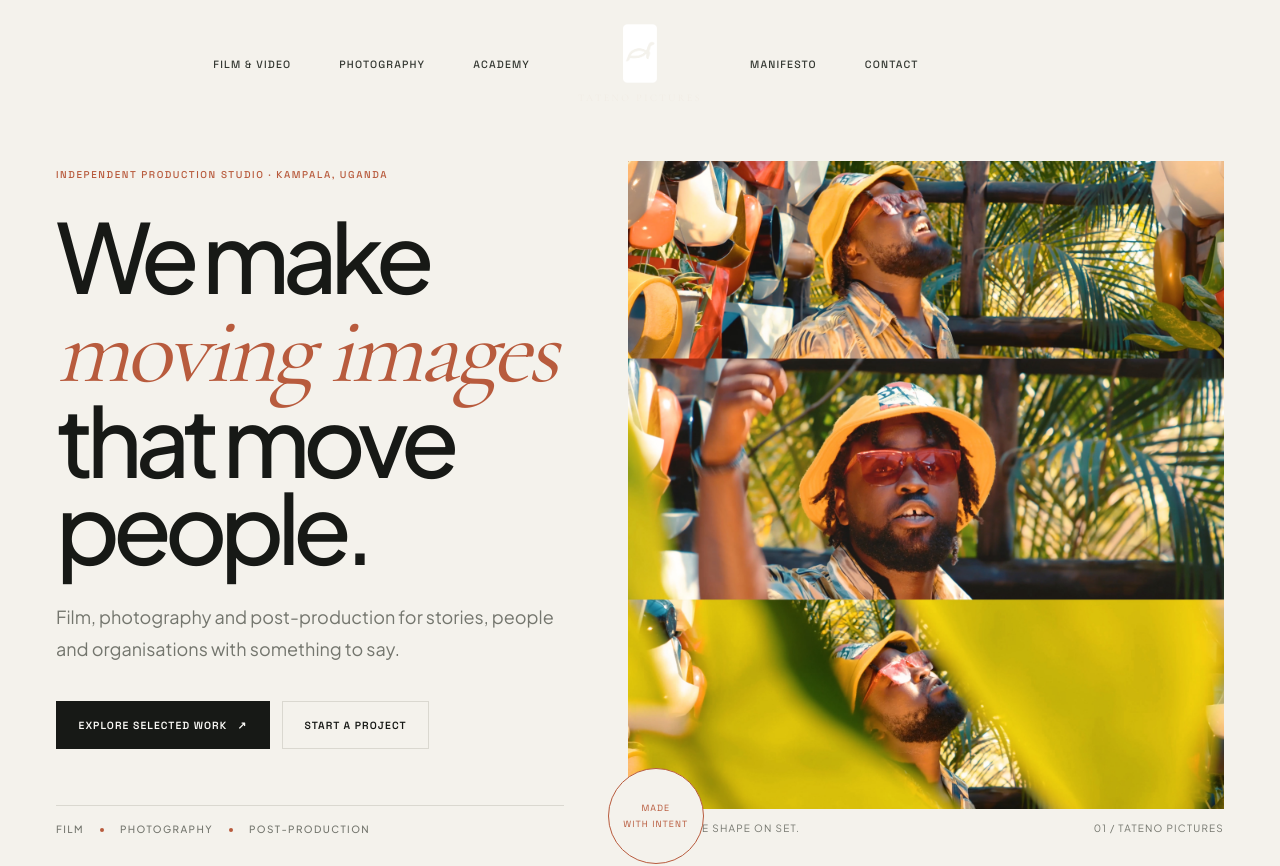
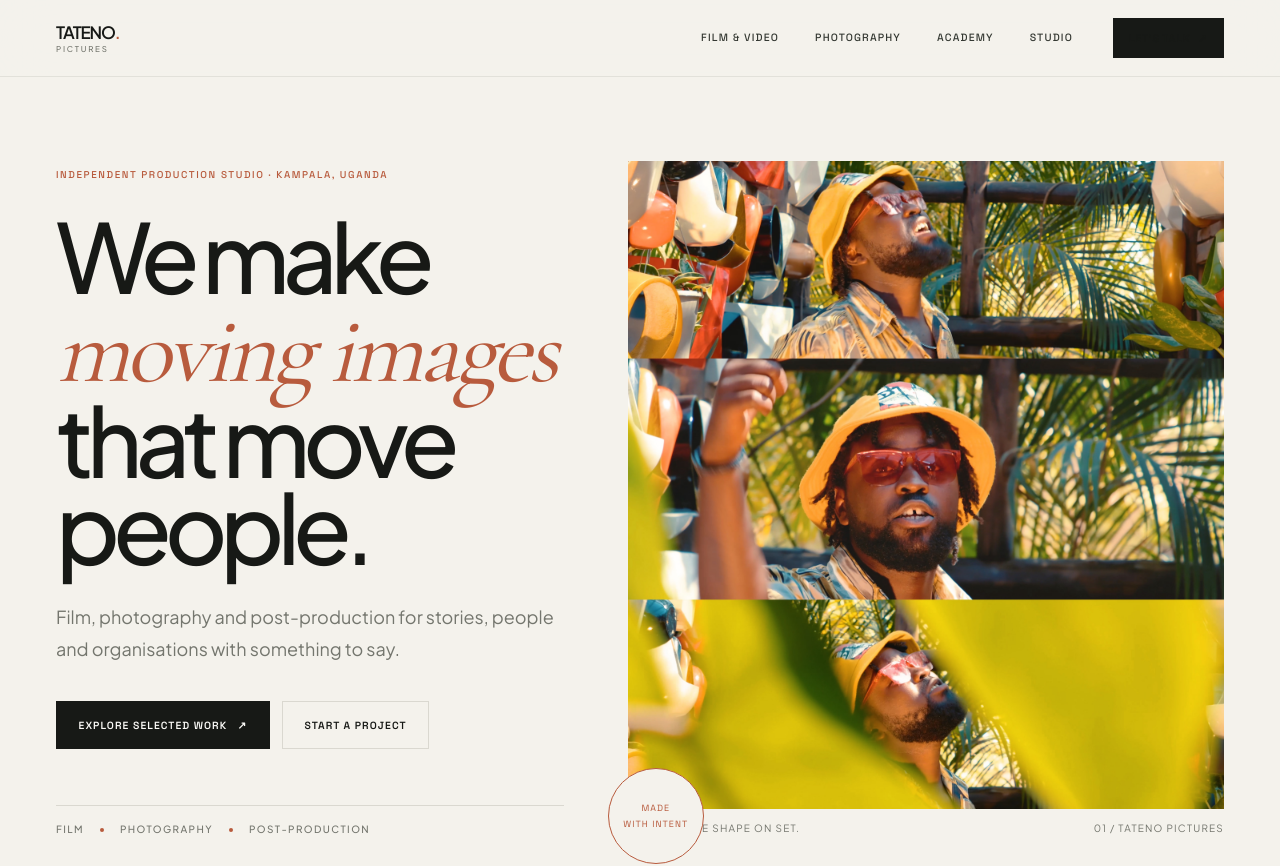
Before and after one commit to OkechaWilly/tatenopictures-web, a Next.js app: page / in a window 1280 px wide. Shown: the top 866 px of the page. Built offline with nearby package versions, Linux system fonts and the light colour scheme.

Commit message:
Reimagine Tateno Pictures with an editorial studio design system

```diff
--- a/src/components/Navbar.tsx
+++ b/src/components/Navbar.tsx
@@ -1,222 +1,56 @@
 'use client';
 
 import Link from 'next/link';
-import Image from 'next/image';
-import { useState, useEffect } from 'react';
+import { useState } from 'react';
 import { usePathname } from 'next/navigation';
-import { motion, AnimatePresence } from 'framer-motion';
+import { AnimatePresence, motion } from 'framer-motion';
+
+const links = [
+  { label: 'Film & Video', href: '/work' },
+  { label: 'Photography', href: '/photography' },
+  { label: 'Academy', href: '/academy' },
+];
 
 export default function Navbar() {
-  const [isScrolled, setIsScrolled] = useState(false);
-  const [isMobileMenuOpen, setIsMobileMenuOpen] = useState(false);
-  const [activeSection, setActiveSection] = useState('hero');
+  const [open, setOpen] = useState(false);
   const pathname = usePathname();
 
-  // Scroll detection for transparent-to-solid navbar transition
-  useEffect(() => {
-    const handleScroll = () => {
-      setIsScrolled(window.scrollY > 40);
-    };
-    window.addEventListener('scroll', handleScroll);
-    return () => window.removeEventListener('scroll', handleScroll);
-  }, []);
+  return (
+    <header className="fixed inset-x-0 top-0 z-50 border-b border-[rgba(23,25,22,.08)] bg-[rgba(244,242,236,.92)] backdrop-blur-xl">
+      <nav aria-label="Main navigation" className="mx-auto flex h-[76px] max-w-[1600px] items-center justify-between px-5 sm:px-8 lg:px-14">
+        <Link href="/" className="group flex flex-col leading-none" aria-label="Tateno Pictures home">
+          <span className="text-[17px] font-semibold tracking-[-.07em] text-[var(--ink)]">TATENO<span className="text-[var(--accent)]">.</span></span>
+          <span className="mt-1 text-[8px] font-medium uppercase tracking-[.22em] text-[var(--muted)]">Pictures</span>
+        </Link>
 
-  // IntersectionObserver to detect active page section for menu highlighting
-  useEffect(() => {
-    if (pathname !== '/') return;
+        <div className="hidden items-center gap-9 md:flex">
+          {links.map((link) => (
+            <Link key={link.href} href={link.href} className={`nav-link ${pathname === link.href || (link.href === '/work' && pathname.startsWith('/work/')) ? 'active' : ''}`}>
+              {link.label}
+            </Link>
+          ))}
+          <Link href="/#manifesto" className="nav-link">Studio</Link>
+          <Link href="/#contact" className="ml-1 inline-flex min-h-10 items-center bg-[var(--ink)] px-4 text-[10px] font-semibold uppercase tracking-[.1em] text-white transition-colors hover:bg-[var(--accent)]">Let's talk <span className="ml-2">↗</span></Link>
+        </div>
 
-    const sections = ['hero', 'work', 'manifesto', 'academy', 'contact'];
-    const observers = sections.map((id) => {
-      const el = document.getElementById(id);
-      if (!el) return null;
+        <button type="button" onClick={() => setOpen(!open)} aria-expanded={open} aria-controls="mobile-navigation" aria-label={open ? 'Close navigation' : 'Open navigation'} className="flex h-10 w-10 flex-col items-center justify-center gap-[5px] border border-[var(--line)] md:hidden">
+          <span className={`h-px w-5 bg-[var(--ink)] transition-transform ${open ? 'translate-y-[3px] rotate-45' : ''}`} />
+          <span className={`h-px w-5 bg-[var(--ink)] transition-opacity ${open ? 'opacity-0' : ''}`} />
+          <span className={`h-px w-5 bg-[var(--ink)] transition-transform ${open ? '-translate-y-[9px] -rotate-45' : ''}`} />
+        </button>
+      </nav>
 
-      const observer = new IntersectionObserver(
-        (entries) => {
-          entries.forEach((entry) => {
-            if (entry.isIntersecting) {
-              setActiveSection(id);
-            }
-          });
-        },
-        { threshold: 0.3 }
-      );
-
-      observer.observe(el);
-      return { observer, el };
-    });
-
-    return () => {
-      observers.forEach((obs) => {
-        if (obs) obs.observer.unobserve(obs.el);
-      });
-    };
-  }, [pathname]);
-
-  return (
-    <>
-      <header className="fixed w-full z-50 top-0 left-0">
-        <nav
-          className={`transition-all duration-500 ${
-            isScrolled
-              ? 'bg-[#060608]/90 backdrop-blur-xl border-b border-[rgba(201,168,76,0.08)] py-4'
-              : 'bg-transparent py-6'
-          }`}
-        >
-          <div className="max-w-7xl mx-auto px-6 sm:px-8 lg:px-12 flex items-center justify-between">
-
-            {/* Desktop Left Nav Links */}
-            <div className="hidden md:flex items-center gap-8 lg:gap-12 flex-1 justify-end pr-12">
-              <Link href="/work" className={`nav-link uppercase ${pathname.startsWith('/work') ? 'text-[#C9A84C]' : 'text-[#8C867F]'}`}>Film & Video</Link>
-              <Link href="/photography" className={`nav-link uppercase ${pathname === '/photography' ? 'text-[#C9A84C]' : 'text-[#8C867F]'}`}>Photography</Link>
-
-              {/* ACADEMY Page Link */}
-              <Link
-                href="/academy"
-                className={`nav-link uppercase ${
-                  pathname === '/academy' ? 'text-[#C9A84C]' : 'text-[#8C867F]'
-                }`}
-              >
-                Academy
-              </Link>
-            </div>
-
-            {/* Centered Brand Logo */}
-            <div className="flex-shrink-0 z-50">
-              <Link href="/" className="flex flex-col items-center group">
-                <Image
-                  src="/images/tateno-pics-logo-w.png"
-                  alt="Tateno Pictures Logo"
-                  width={34}
-                  height={58}
-                  className="object-contain transition-transform duration-500 group-hover:scale-105"
-                  priority
-                />
-                <span className="text-[10px] text-[#F0EBE3] font-serif font-light tracking-[0.25em] mt-2 uppercase transition-colors duration-300 group-hover:text-[#C9A84C]">
-                  Tateno Pictures
-                </span>
-              </Link>
-            </div>
-
-            {/* Desktop Right Nav Links */}
-            <div className="hidden md:flex items-center gap-8 lg:gap-12 flex-1 pl-12">
-              {/* ABOUT Manifesto Section */}
-              <Link
-                href="/#manifesto"
-                className={`nav-link uppercase ${
-                  activeSection === 'manifesto' ? 'text-[#C9A84C]' : 'text-[#8C867F]'
-                }`}
-              >
-                Manifesto
-              </Link>
-
-              {/* CONTACT Section Button */}
-              <Link
-                href="/#contact"
-                className={`nav-link uppercase ${
-                  activeSection === 'contact' ? 'text-[#C9A84C]' : 'text-[#8C867F]'
-                }`}
-              >
-                Contact
-              </Link>
-            </div>
-
-            {/* Mobile Navigation Toggle Button */}
-            <button
-              onClick={() => setIsMobileMenuOpen(!isMobileMenuOpen)}
-              className="md:hidden text-[#F0EBE3] p-2 focus:outline-none z-50"
-              aria-label="Toggle menu"
-            >
-              <div className="w-6 h-6 flex flex-col justify-center space-y-1.5">
-                <span className={`block h-[1px] w-6 bg-[#F0EBE3] transition-all duration-300 ${
-                  isMobileMenuOpen ? 'rotate-45 translate-y-[7px]' : ''
-                }`}></span>
-                <span className={`block h-[1px] w-4 bg-[#F0EBE3] transition-all duration-300 ${
-                  isMobileMenuOpen ? 'opacity-0' : 'opacity-100'
-                }`}></span>
-                <span className={`block h-[1px] w-6 bg-[#F0EBE3] transition-all duration-300 ${
-                  isMobileMenuOpen ? '-rotate-45 -translate-y-[7px]' : ''
-                }`}></span>
-              </div>
-            </button>
-
-          </div>
-        </nav>
-      </header>
-
-      {/* Mobile Menu Overlay */}
       <AnimatePresence>
-        {isMobileMenuOpen && (
-          <motion.div
-            initial={{ opacity: 0 }}
-            animate={{ opacity: 1 }}
-            exit={{ opacity: 0 }}
-            transition={{ duration: 0.3, ease: 'easeInOut' }}
-            className="mobile-menu-overlay"
-          >
-            <div className="flex flex-col h-full justify-between py-12">
-
-              {/* Brand Header */}
-              <div className="flex justify-center border-b border-[rgba(201,168,76,0.1)] pb-6">
-                <span className="font-serif font-light text-xl tracking-[0.2em] text-[#F0EBE3] uppercase">
-                  TATENO PICTURES
-                </span>
-              </div>
-
-              {/* Central Nav Links */}
-              <nav className="flex flex-col items-center gap-6 my-auto">
-                <Link href="/work" onClick={() => setIsMobileMenuOpen(false)} className="text-xl font-sans font-light text-[#F0EBE3] hover:text-[#C9A84C] transition-colors duration-300">Film & Video</Link>
-                <Link href="/photography" onClick={() => setIsMobileMenuOpen(false)} className="text-xl font-sans font-light text-[#F0EBE3] hover:text-[#C9A84C] transition-colors duration-300">Photography</Link>
-
-                <div className="h-[1px] w-12 bg-[rgba(201,168,76,0.15)] my-2"></div>
-
-                <Link
-                  href="/academy"
-                  onClick={() => setIsMobileMenuOpen(false)}
-                  className="text-xl font-sans font-light text-[#F0EBE3] hover:text-[#C9A84C] transition-colors duration-300"
-                >
-                  Academy
-                </Link>
-
-                <Link
-                  href="/#manifesto"
-                  onClick={() => setIsMobileMenuOpen(false)}
-                  className="text-xl font-sans font-light text-[#F0EBE3] hover:text-[#C9A84C] transition-colors duration-300"
-                >
-                  Our Manifesto
-                </Link>
-
-                <Link
-                  href="/#contact"
-                  onClick={() => setIsMobileMenuOpen(false)}
-                  className="text-xl font-sans font-light text-[#F0EBE3] hover:text-[#C9A84C] transition-colors duration-300"
-                >
-                  Get in Touch
-                </Link>
-              </nav>
-
-              {/* Social Footer */}
-              <div className="flex justify-center gap-6 border-t border-[rgba(201,168,76,0.1)] pt-6">
-                {[
-                  { label: 'Instagram', href: 'https://instagram.com/tatenopictures' },
-                  { label: 'Vimeo', href: 'https://vimeo.com/tatenopictures' },
-                  { label: 'YouTube', href: 'https://youtube.com/tatenopictures' },
-                ].map((item) => (
-                  <a
-                    key={item.label}
-                    href={item.href}
-                    target="_blank"
-                    rel="noopener noreferrer"
-                    className="font-mono text-[10px] text-[#8C867F] hover:text-[#C9A84C] tracking-wider uppercase transition-colors"
-                  >
-                    {item.label}
-                  </a>
-                ))}
-              </div>
-
+        {open && (
+          <motion.div id="mobile-navigation" initial={{ opacity: 0, y: -8 }} animate={{ opacity: 1, y: 0 }} exit={{ opacity: 0, y: -8 }} className="border-t border-[var(--line)] bg-[var(--paper-bright)] px-6 py-8 md:hidden">
+            <div className="flex flex-col gap-6">
+              {links.map((link) => <Link key={link.href} href={link.href} onClick={() => setOpen(false)} className="text-2xl font-medium tracking-[-.05em] text-[var(--ink)]">{link.label}<span className="ml-2 text-[var(--accent)]">↗</span></Link>)}
+              <Link href="/#manifesto" onClick={() => setOpen(false)} className="text-2xl font-medium tracking-[-.05em] text-[var(--ink)]">The studio</Link>
+              <Link href="/#contact" onClick={() => setOpen(false)} className="text-2xl font-medium tracking-[-.05em] text-[var(--accent)]">Start a project ↗</Link>
             </div>
           </motion.div>
         )}
       </AnimatePresence>
-    </>
+    </header>
   );
 }
```
